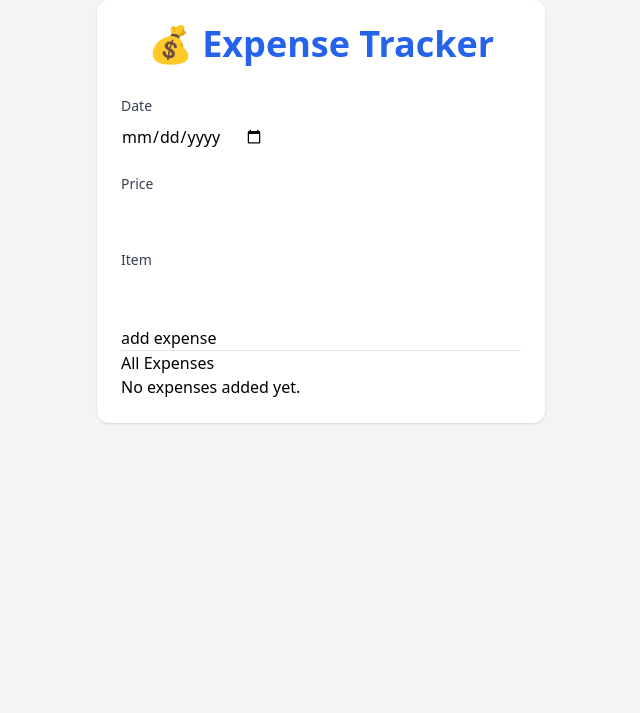
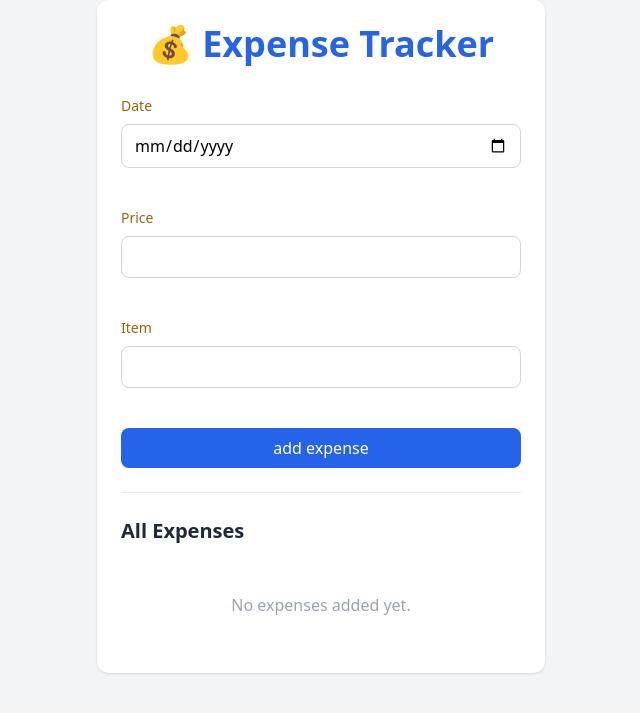
Before and after one commit to daxi-parmar/expense-tracker, a Flask app: template templates/index.html in a window 1280 px wide. Shown: the top 713 px of the page, without its empty margins (319-959 px from the left). Run offline with Flask 3, Linux system fonts and the light colour scheme; the template is opened without the code that fills it, so the values that code supplies are empty; some libraries are stand-ins or nearby versions.

Commit message:
Improve expense list UI with table layout

```diff
--- a/templates/index.html
+++ b/templates/index.html
@@ -20,53 +20,60 @@
             {% endif %}
         {% endwith %}
         <form action="/add" method ="POST">
-            <label for="date" class="block text-sm font-medium text-gray-700 mb-2">
+            <label for="date" class="block text-sm font-medium text-yellow-700 mb-2">
             Date
             </label>
-            <input type = "date" id ="date" name = "date">
+            <input type = "date" id ="date" name = "date"
+            class="w-full border border-gray-300 rounded-lg px-3 py-2 mb-4 focus:outline-none focus:ring-2 focus:ring-blue-500">
             <br><br>
 
-            <label for="price" class="block text-sm font-medium text-gray-700 mb-2">
+            <label for="price" class="block text-sm font-medium text-yellow-700 mb-2">
             Price
             </label>
-            <input type ="number" id ="price" name ="price" step="0.01" min="0" required>
+            <input type ="number" id ="price" name ="price" step="0.01" min="0" required
+            class="w-full border border-gray-300 rounded-lg px-3 py-2 mb-4 focus:outline-none focus:ring-2 focus:ring-blue-500">
             <br><br>
 
-            <label for="item" class="block text-sm font-medium text-gray-700 mb-2">
+            <label for="item" class="block text-sm font-medium text-yellow-700 mb-2">
             Item
             </label>
-            <input type ="text" id ="item" name ="item">
+            <input type ="text" id ="item" name ="item"
+            class="w-full border border-gray-300 rounded-lg px-3 py-2 mb-4 focus:outline-none focus:ring-2 focus:ring-blue-500">
             <br><br>
 
-            <button type="submit"> add expense</button>
+            <button type="submit" class="w-full bg-blue-600 text-white font-medium py-2 rounded-lg hover:bg-blue-700 transition">
+                add expense
+            </button>
         </form>
-        <hr>
-        <h2>All Expenses</h2>
+        <hr class="my-6 border-gray-200">
+        <h2 class="text-xl font-semibold text-gray-800 mb-4">
+            All Expenses
+        </h2>
 
         {% if expenses %}
 
-        <table border="1" cellpadding="10">
+        <table class="w-full border-collapse">
 
-        <tr>
-            <th>Date</th>
-            <th>Item</th>
-            <th>Price</th>
-            <th>Actions</th>
+        <tr class="bg-gray-50 border-b border-gray-200">
+            <th class="px-4 py-2 text-left text-sm font-semibold text-gray-600">Date</th>
+            <th class="px-4 py-2 text-left text-sm font-semibold text-gray-600">Item</th>
+            <th class="px-4 py-2 text-left text-sm font-semibold text-gray-600">Price</th>
+            <th class="px-4 py-2 text-left text-sm font-semibold text-gray-600">Actions</th>
         </tr>
 
         {% for expense in expenses %}
 
-        <tr>
-            <td>{{ expense.date }}</td>
-            <td>{{ expense.item }}</td>
-            <td>₹{{ "%.2f"|format(expense.price) }}</td>
-            <td>
+        <tr class="border-b border-gray-100 hover:bg-gray-50">
+            <td class="px-4 py-3 text-sm text-gray-700">{{ expense.date }}</td>
+            <td class="px-4 py-3 text-sm text-gray-700">{{ expense.item }}</td>
+            <td class="px-4 py-3 text-sm text-gray-900 font-medium">₹{{ "%.2f"|format(expense.price) }}</td>
+            <td class="px-4 py-3">
                 <a href="/edit/{{ expense._id }}">
-                <button>edit</button>
+                <button class="bg-gray-200 text-gray-700 text-sm px-3 py-1 rounded hover:bg-gray-300 transition">edit</button>
                 </a>
 
                 <a href="/delete/{{ expense._id }}">
-                <button>Delete</button>
+                <button class="bg-red-100 text-red-600 text-sm px-3 py-1 rounded hover:bg-red-200 transition ml-1">Delete</button>
                 </a>
             </td>
         </tr>
@@ -77,7 +84,7 @@
 
         {% else %}
 
-        <p>No expenses added yet.</p>
+        <p class="text-gray-400 text-center py-8">No expenses added yet.</p>
 
         {% endif %}
 
```
